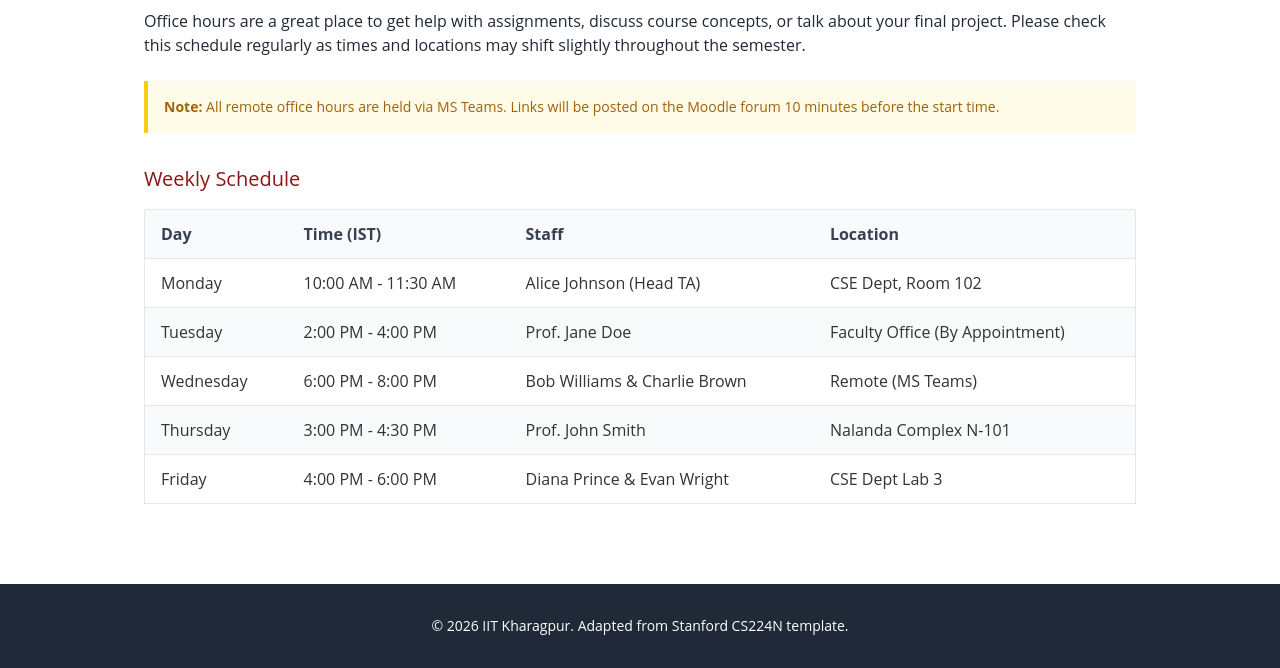
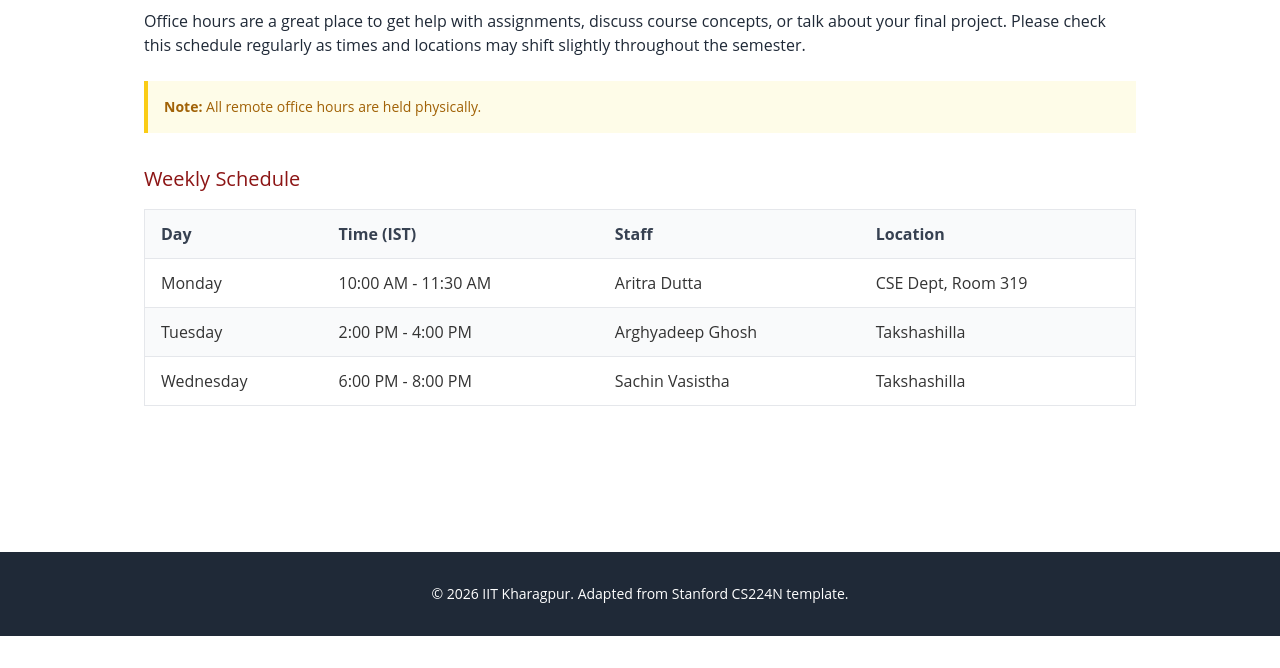
Before and after one commit to beingdutta/Stanford-NLP-Course-site-template, a plain HTML site: page office-hours.html in a window 1280 px wide. Shown: the part 164-832 px from the top of the page. After the commit the page ends 800 px from the top, so only its background shows below. Drawn offline with nearby package versions, Linux system fonts and the light colour scheme.

Commit message:
office hours update

```diff
--- a/office-hours.html
+++ b/office-hours.html
@@ -59,7 +59,7 @@
 
         <div class="bg-yellow-50 border-l-4 border-yellow-400 p-4 mb-8">
             <p class="text-sm text-yellow-700">
-                <strong>Note:</strong> All remote office hours are held via MS Teams. Links will be posted on the Moodle forum 10 minutes before the start time.
+                <strong>Note:</strong> All remote office hours are held physically.
             </p>
         </div>
 
@@ -80,32 +80,20 @@
                     <tr>
                         <td class="py-3 px-4">Monday</td>
                         <td class="py-3 px-4">10:00 AM - 11:30 AM</td>
-                        <td class="py-3 px-4">Alice Johnson (Head TA)</td>
-                        <td class="py-3 px-4">CSE Dept, Room 102</td>
+                        <td class="py-3 px-4">Aritra Dutta</td>
+                        <td class="py-3 px-4">CSE Dept, Room 319</td>
                     </tr>
                     <tr class="bg-gray-50">
                         <td class="py-3 px-4">Tuesday</td>
                         <td class="py-3 px-4">2:00 PM - 4:00 PM</td>
-                        <td class="py-3 px-4">Prof. Jane Doe</td>
-                        <td class="py-3 px-4">Faculty Office (By Appointment)</td>
+                        <td class="py-3 px-4">Arghyadeep Ghosh</td>
+                        <td class="py-3 px-4">Takshashilla</td>
                     </tr>
                     <tr>
                         <td class="py-3 px-4">Wednesday</td>
                         <td class="py-3 px-4">6:00 PM - 8:00 PM</td>
-                        <td class="py-3 px-4">Bob Williams & Charlie Brown</td>
-                        <td class="py-3 px-4">Remote (MS Teams)</td>
-                    </tr>
-                    <tr class="bg-gray-50">
-                        <td class="py-3 px-4">Thursday</td>
-                        <td class="py-3 px-4">3:00 PM - 4:30 PM</td>
-                        <td class="py-3 px-4">Prof. John Smith</td>
-                        <td class="py-3 px-4">Nalanda Complex N-101</td>
-                    </tr>
-                    <tr>
-                        <td class="py-3 px-4">Friday</td>
-                        <td class="py-3 px-4">4:00 PM - 6:00 PM</td>
-                        <td class="py-3 px-4">Diana Prince & Evan Wright</td>
-                        <td class="py-3 px-4">CSE Dept Lab 3</td>
+                        <td class="py-3 px-4">Sachin Vasistha</td>
+                        <td class="py-3 px-4">Takshashilla</td>
                     </tr>
                 </tbody>
             </table>
```
